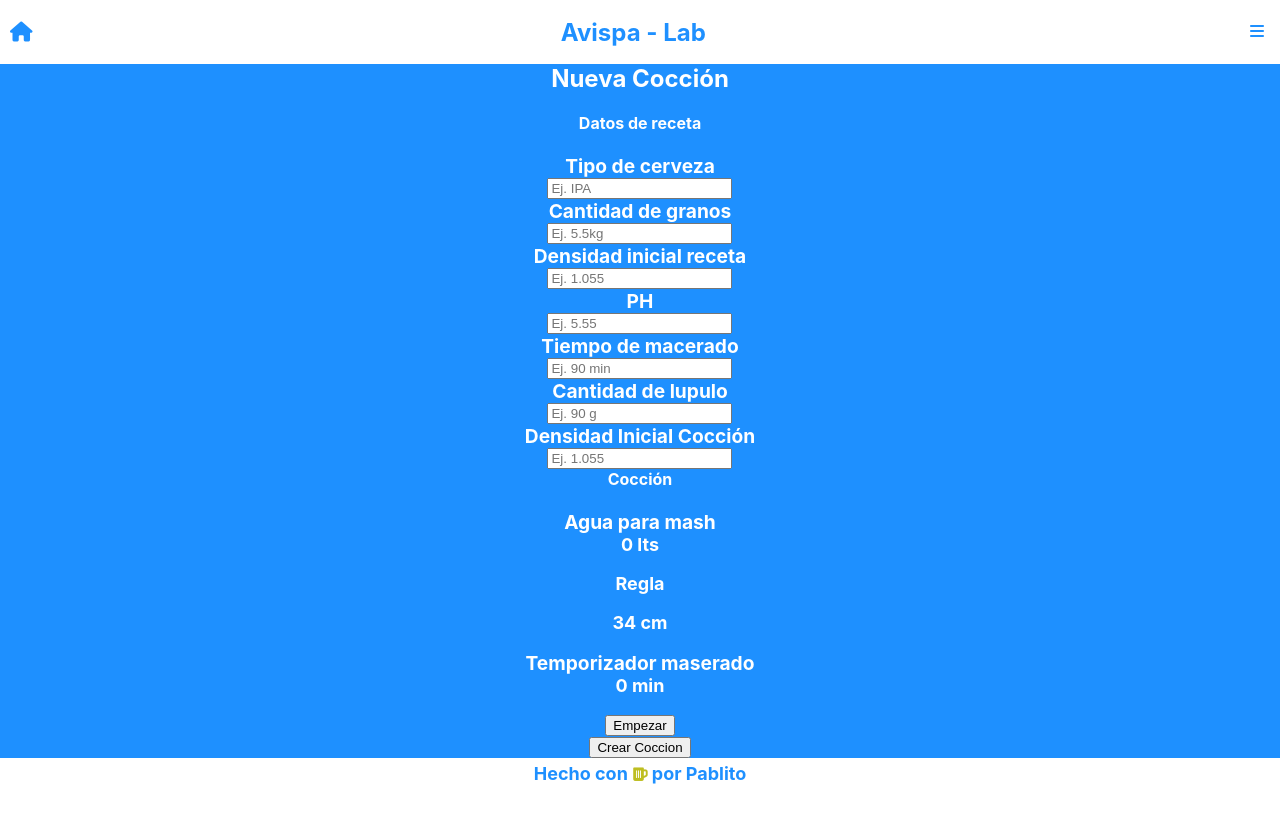
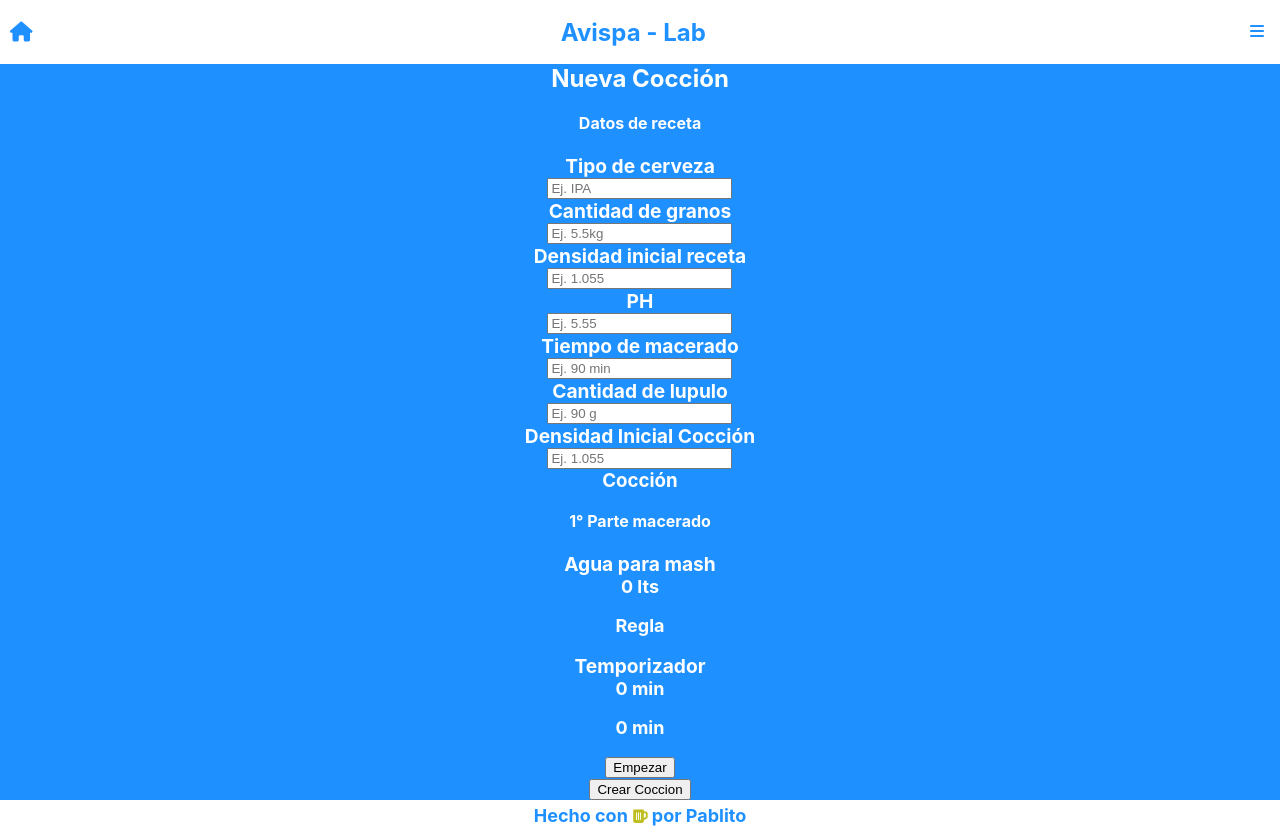
Before and after one commit to Pablito-1988/Avispa-Lab, a React (Create React App) app: page /new in a window 1280 px wide. Both pictures are taken after a click on the button "Empezar". Before the commit the page ends 800 px from the top, so only its background shows below. Built offline with nearby package versions, Linux system fonts and the light colour scheme.

Commit message:
timer working

```diff
--- a/src/components/Recipe/KgToLts.js
+++ b/src/components/Recipe/KgToLts.js
@@ -8,7 +8,8 @@ const KgToLts = (props) => {
   return <div>
         <p className='mashTotal'>{kg} lts</p>
         <p className='mashTotal'>Regla</p>
-        <p className='mashTotal'>{cm} cm</p>
+        {cm !== 34 && <p className='mashTotal'>{cm} cm</p>}
+
   </div>;
 };
 
--- a/src/components/Recipe/New.js
+++ b/src/components/Recipe/New.js
@@ -145,10 +145,11 @@ const New = () => {
                 step='any'
               />
               <ErrorMessage name="dic" component="span" className="error" />
-              <h4 className="newRecipeTitle">Cocción</h4>
+              <h3 className="newRecipeTitle">Cocción</h3>
+              <h4 className="newRecipeTitle">1° Parte macerado</h4>
               <label className="newRecipeLabel">Agua para mash</label>
               <KgToLts grainKg= {grainKg} />
-              <label className="newRecipeLabel">Temporizador maserado</label>
+              <label className="newRecipeLabel">Temporizador</label>
               <Temp time= {mashTime} />
               <div>
                 <button type="submit">Crear Coccion</button>
--- a/src/components/Recipe/Temp.js
+++ b/src/components/Recipe/Temp.js
@@ -1,25 +1,30 @@
 import React, { useEffect } from "react";
 import { useState } from "react";
-import functions from "../../functions/Math";
+
+
 const Temp = (props) => {
   const time = Number(props.time);
 
    console.log(time)
-    const [counter, setCounter] = useState('');
+    const [counter, setCounter] = useState(0);
+    const [start , setStart] = useState(false);
 
+    function startButton (){
+        setStart(true);
+        setCounter(time)
+    }
 
     useEffect(() => {
-
         counter > 0 && setTimeout(() => setCounter(counter - 1), 1000);
-    }, [time ,counter ]);
+    }, [ start , time ,counter ]);
 
 
 
   return (
     <div>
       <p className="mashTotal">{time} min</p>
-      <p className="mashTotal">{counter}</p>
-      <button type="button"  >
+      {start ? <p className="mashTotal">{counter} min</p> : ''}
+      <button type="button" onClick={()=>{startButton()}} >
         Empezar
       </button>
     </div>
--- a/src/components/Recipe/recipe.css
+++ b/src/components/Recipe/recipe.css
@@ -29,3 +29,9 @@
     color: white;
     text-align: center;
 }
+.error{
+    color: red;
+    font-size: 18px;
+    font-weight: bold;
+    margin-top: 0;
+}
```
